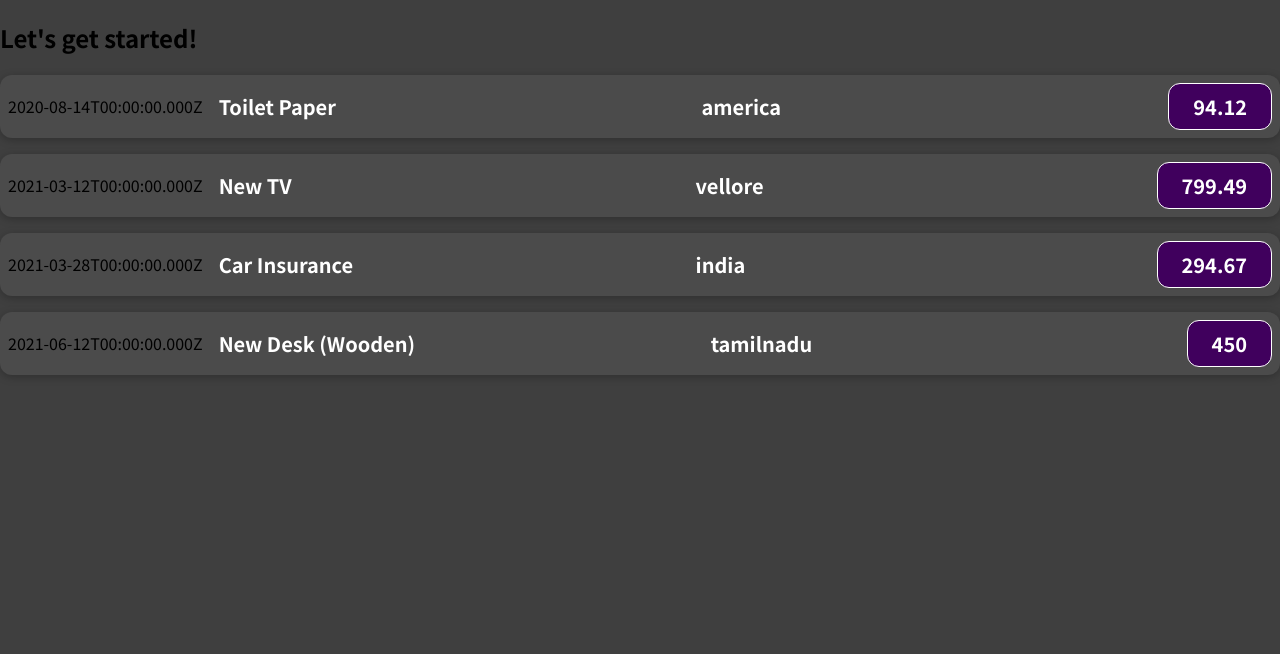
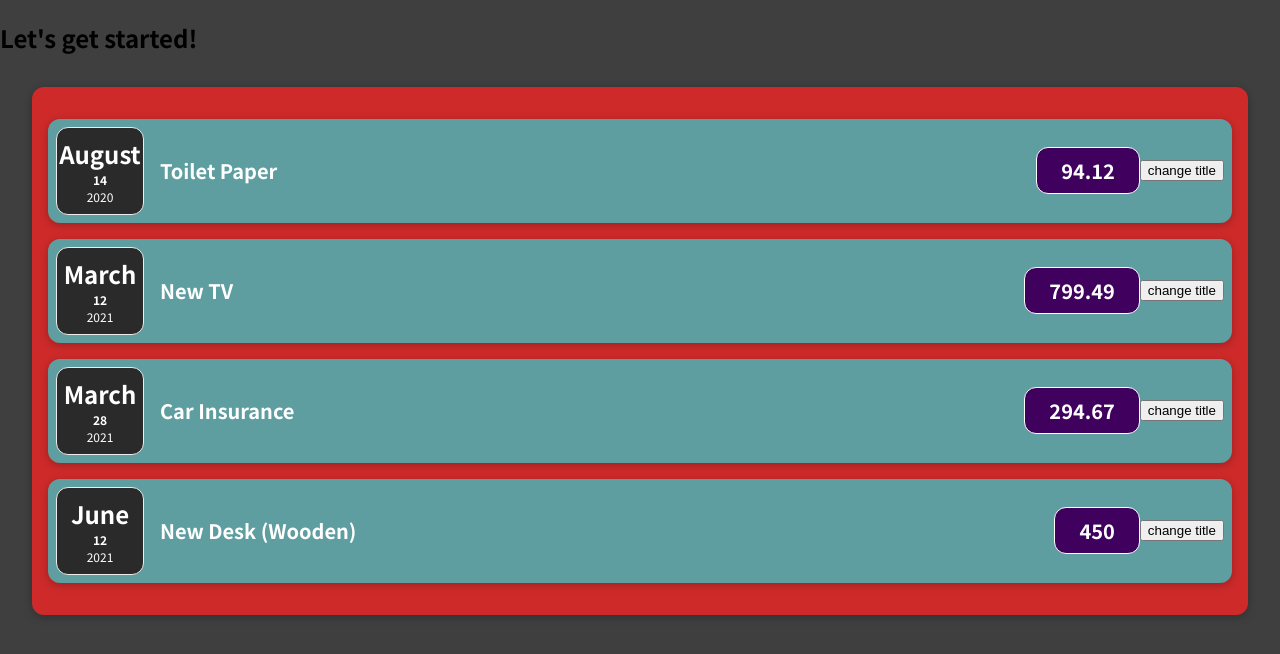
Before and after one commit to Sathishm132/reactproject, a JavaScript app: page / in a window 1280 px wide. Shown: the top 654 px of the page. Built offline with nearby package versions, Linux system fonts and the light colour scheme.

Commit message:
arrow newcommit

```diff
--- a/src/App.js
+++ b/src/App.js
@@ -1,5 +1,8 @@
-import ExpenseItems from "./component/ExpenseItems";
-function App() {
+import ExpenseItems from "./component/expenses/ExpenseItems";
+import './component/expenses/ExpenseItem.css';
+import Card from "./component/uI/Card";
+import './component/expenses/expense.css'
+const App=()=> {
   const expenses = [
     {
       id: 'e1',
@@ -28,22 +31,27 @@ function App() {
   return (
     <div>
       <h2>Let's get started!</h2>
+
+      <Card className="expense">
       <ExpenseItems title={expenses[0].title}
       amount={expenses[0].amount}
-      Date={expenses[0].date}
+      date={expenses[0].date}
       place={expenses[0].place}></ExpenseItems>
       <ExpenseItems title={expenses[1].title}
       amount={expenses[1].amount}
-      Date={expenses[1].date}
+      date={expenses[1].date}
       place={expenses[1].place}></ExpenseItems>
        <ExpenseItems title={expenses[2].title}
       amount={expenses[2].amount}
-      Date={expenses[2].date}
+      date={expenses[2].date}
       place={expenses[2].place}></ExpenseItems>
        <ExpenseItems title={expenses[3].title}
       amount={expenses[3].amount}
-      Date={expenses[3].date}
+      date={expenses[3].date}
       place={expenses[3].place}></ExpenseItems>
+
+
+      </Card>
 
 
 
--- a/src/component/ExpenseItems.js
+++ /dev/null
@@ -1,14 +0,0 @@
-import './ExpenseItem.css'
-function ExpenseItems(probs){
-    return(
-        <div className='expense-item'>
-            <div>{probs.Date.toISOString()}</div>
-            <div className='expense-item__description'>
-                <h2>{probs.title}</h2>
-                <h2>{probs.place}</h2>
-                <div className='expense-item__price'>{probs.amount}</div>
-            </div>
-        </div>
-    )
-}
-export default ExpenseItems
--- /dev/null
+++ b/src/component/expenses/ExpenseDate.css
@@ -0,0 +1,26 @@
+.expense-date {
+  display: flex;
+  flex-direction: column;
+  width: 5.5rem;
+  height: 5.5rem;
+  border: 1px solid #ececec;
+  background-color: #2a2a2a;
+  color: white;
+  border-radius: 12px;
+  align-items: center;
+  justify-content: center;
+}
+
+.expense-date__month {
+  font-size: 0.75rem;
+  font-weight: bold;
+}
+
+.expense-date__year {
+  font-size: 0.75rem;
+}
+
+.expense-date__day {
+  font-size: 1.5rem;
+  font-weight: bold;
+}
--- /dev/null
+++ b/src/component/expenses/ExpenseDate.js
@@ -0,0 +1,16 @@
+import './ExpenseDate.css'
+const ExpenseDate=(props)=>{
+  const day=props.date.toLocaleString('en-US',{month:'long'});
+  const month=props.date.toLocaleString('en-US',{day:'2-digit'});
+  const year=props.date.getFullYear();
+    return(
+        <div className="expense-date">
+            <div className="expense-date__day">{day}</div>
+            <div className='expense-date__month'>{month}</div>
+            <div className='expense-date__year'>{year}</div>
+
+        </div>
+
+    )
+}
+export default ExpenseDate;
--- /dev/null
+++ b/src/component/expenses/ExpenseDetials.js
@@ -0,0 +1,12 @@
+import './ExpenseItem.css';
+import card from '../uI/Card';
+const ExpenseDetials=(props)=>{
+    return(
+        <div className='expense-item__description'>
+                <h2>{props.title}</h2>
+                <h2>{props.place}</h2>
+                <div className='expense-item__price'>{props.amount}</div>
+            </div>
+    )
+}
+export default ExpenseDetials;
--- a/src/component/ExpenseItem.css
+++ b/src/component/expenses/ExpenseItem.css
@@ -4,11 +4,11 @@
   display: flex;
   justify-content: space-between;
   align-items: center;
-  box-shadow: 0 2px 8px rgba(0, 0, 0, 0.25);
+
   padding: 0.5rem;
   margin: 1rem 0;
-  border-radius: 12px;
-  background-color: #4b4b4b;
+
+  background-color: cadetblue;
 }
 
 .expense-item__description {
--- /dev/null
+++ b/src/component/expenses/ExpenseItems.js
@@ -0,0 +1,21 @@
+import ExpenseDate from './ExpenseDate'
+import Card from '../uI/Card';
+import './ExpenseDate.css'
+import ExpenseDetials from './ExpenseDetials';
+import './ExpenseItem.css'
+const ExpenseItems=(props)=>{
+    const clickevent=()=>{
+        console.log("button clicked")
+    }
+    return(
+        <Card className='expense-item '>
+        <ExpenseDate date={props.date}></ExpenseDate>
+
+         <ExpenseDetials title={props.title}
+              amount={props.amount}></ExpenseDetials>
+              <button onClick={clickevent}> change title</button>
+        </Card>
+
+    )
+}
+export default ExpenseItems
--- /dev/null
+++ b/src/component/expenses/expense.css
@@ -0,0 +1,6 @@
+.expense{
+    padding: 1rem;
+    background-color: rgb(206, 42, 42);
+    margin: 2rem auto;
+    max-width: 95%;
+}
--- /dev/null
+++ b/src/component/uI/Card.css
@@ -0,0 +1,5 @@
+.card{
+    box-shadow: 0 2px 8px rgba(0, 9, 0, 0.25);
+    border-radius: 12px;
+
+}
--- /dev/null
+++ b/src/component/uI/Card.js
@@ -0,0 +1,8 @@
+import './Card.css';
+const Card=(props)=>{
+const classes='card ' + props.className
+    return(
+        <div className={classes}>{props.children}</div>
+    );
+}
+export default Card
```
